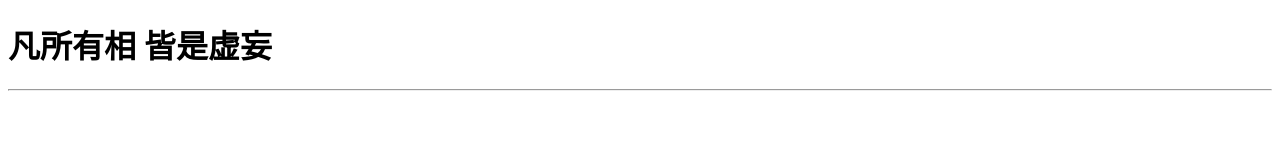
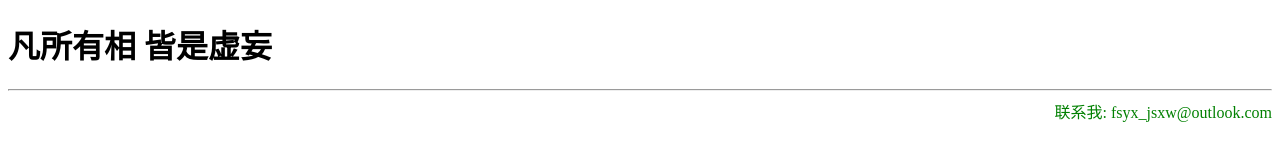
Before and after one commit to FsyxJsxw/index, a plain HTML site: page index.html in a window 1280 px wide. Drawn offline with Linux system fonts and the light colour scheme.

Commit message:
Update index.html

```diff
--- a/index.html
+++ b/index.html
@@ -7,7 +7,7 @@
 
 <h1>凡所有相 皆是虚妄</h1>
 <hr />
-
+<div style="text-align:right; color:green;">联系我: fsyx_jsxw@outlook.com</div>
 
 </body>
 </html>
```
